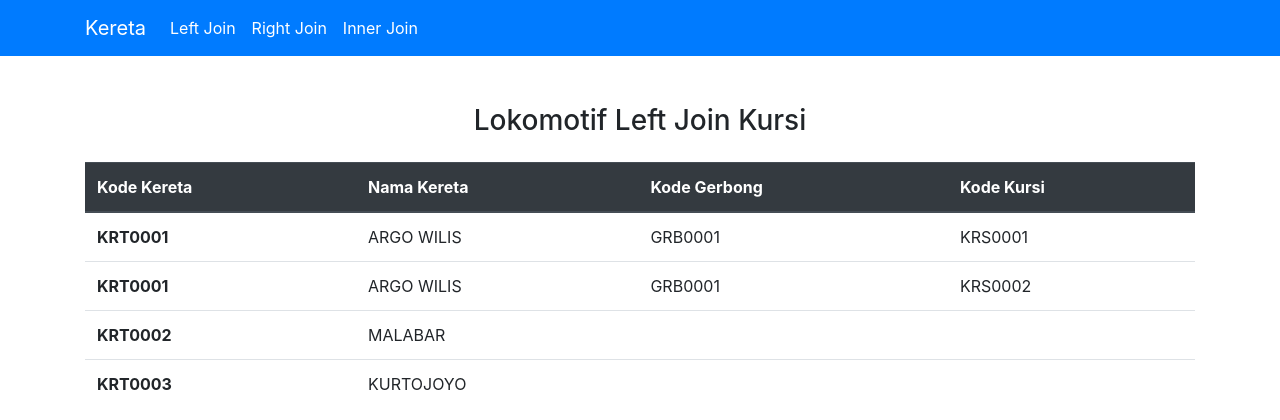
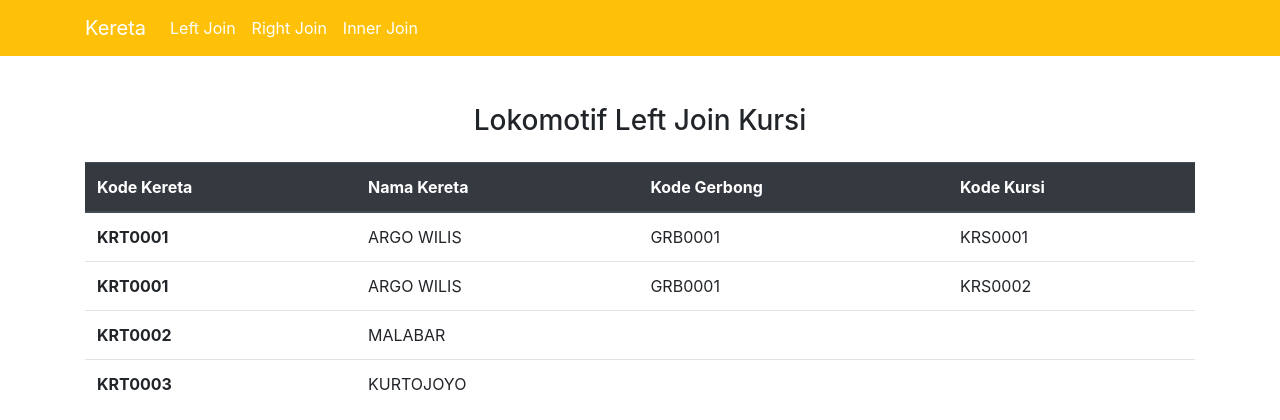
Before and after one commit to adeprianto21/PR7_1700502_Ade-Prianto, a CodeIgniter app: page /database/index.php/kereta/index in a window 1280 px wide. Shown: the top 420 px of the page. Run offline with CodeIgniter, Linux system fonts and the light colour scheme; data comes from the database, SQL or seed files in the repository.

Commit message:
Perubahan warna navbar

```diff
--- a/application/views/header.php
+++ b/application/views/header.php
@@ -12,7 +12,7 @@
   </head>
   <body>
 
-    <nav class="navbar navbar-expand-lg navbar-dark bg-primary">
+    <nav class="navbar navbar-expand-lg navbar-dark bg-warning">
       <div class="container">
         <a class="navbar-brand" href="#">Kereta</a>
         <button class="navbar-toggler" type="button" data-toggle="collapse" data-target="#navbarNav" aria-controls="navbarNav" aria-expanded="false" aria-label="Toggle navigation">
```
